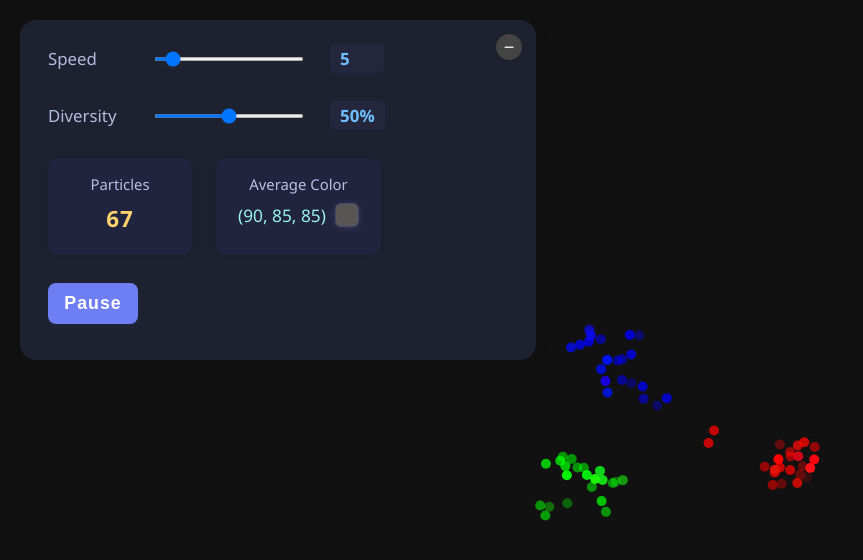
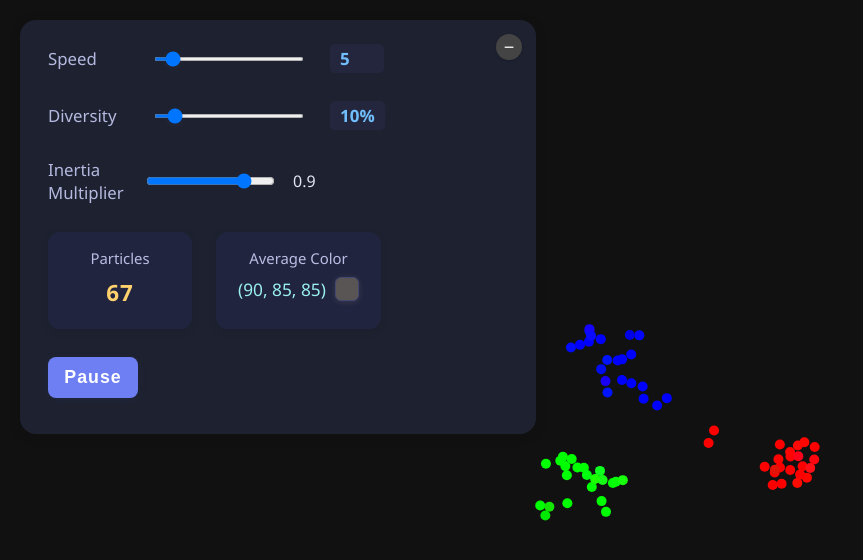
Before and after one commit to candym0n/particle-madness, a plain HTML site: page index.html in a window 1280 px wide. Shown: the whole page, without its empty margins (0-863 px from the left). Drawn offline with Linux system fonts and the light colour scheme.

Commit message:
Added inertia multiplier slider

```diff
--- a/index.html
+++ b/index.html
@@ -19,8 +19,13 @@
         </div>
         <div class="control-group">
             <label for="diversitySlider">Diversity</label>
-            <input id="diversitySlider" type="range" min="0" max="100" step="1" value="50" class="slider" />
-            <span id="diversityValue">50%</span>
+            <input id="diversitySlider" type="range" min="0" max="100" step="1" value="10" class="slider" />
+            <span id="diversityValue">10%</span>
+        </div>
+        <div class="control-group">
+            <label for="inertiaSlider">Inertia Multiplier</label>
+            <input id="inertiaSlider" type="range" min="0.5" max="1" step="0.01" value="0.9">
+            <span id="inertiaValue">0.9</span>
         </div>
         <div class="display-group">
             <div class="display-box">
--- a/js/constants.js
+++ b/js/constants.js
@@ -46,4 +46,7 @@ export const CONTROL_ELEMENTS = {
 
     AVG_COLOR_RGB: document.getElementById('avgColorRGB'),
     AVG_COLOR_SWATCH: document.getElementById('avgColorSwatch'),
+
+    INERTIA_SLIDER: document.getElementById('inertiaSlider'),
+    INERTIA_VALUE: document.getElementById('inertiaValue')
 }
--- a/js/main.js
+++ b/js/main.js
@@ -12,6 +12,7 @@ let system;
 let running = true;
 let speed = 5; // 1-10
 let diversity = 10; // 0-100
+let inertiaMultiplier = 0.9; // 0 - 1
 
 /**
  * Resize canvas and re-center origin.
@@ -78,7 +79,7 @@ function animate(now) {
 
     ctx.translate(canvas.width/2, canvas.height/2); // move origin to center
     for (let i = 0; i < speed; ++i) {
-        system.update(dt, diversity);
+        system.update(dt, diversity, inertiaMultiplier);
     }
     system.draw(ctx);
 
@@ -111,6 +112,11 @@ CONTROL_ELEMENTS.DIVERSITY_SLIDER.addEventListener('input', (e) => {
     CONTROL_ELEMENTS.DIVERSITY_VALUE.textContent = diversity + "%";
 });
 
+CONTROL_ELEMENTS.INERTIA_SLIDER.addEventListener('input', (e) => {
+    inertiaMultiplier = e.target.value;
+    CONTROL_ELEMENTS.INERTIA_VALUE.textContent = inertiaMultiplier;
+})
+
 const collapseBtn = document.getElementById('collapseToggle');
 const controls = document.querySelector('.particle-controls');
 
--- a/js/particles/Particle.js
+++ b/js/particles/Particle.js
@@ -56,15 +56,26 @@ export class Particle {
      * @param {Particle[]} neighbors - Nearby particles
      * @param {(parentA: Particle, parentB: Particle) => void} interact - A function to breed
      * @param {number} diversityNum - Tendancy to explore diversity (0-100)
+     * @param {number} inertiaMultiplier - % velocity retained for next update
      */
-    update(dt, neighbors, interact, diversityNum) {
+    update(dt, neighbors, interact, diversityNum, inertiaMultiplier) {
         // Update the position
         this.x += this.vx;
         this.y += this.vy;
 
         let localDiv = 0;
 
-        if (!this.inRecovery) {
+        if (this.inRecovery) {
+            // Xenophobia during recovery
+            for (let n of neighbors) {
+                const dx = n.x - this.x;
+                const dy = n.y - this.y;
+                const lenSquared = dx * dx + dy * dy;
+                if (lenSquared < 0.1) continue;
+                this.vx -= (dx / lenSquared) * dt;
+                this.vy -= (dy / lenSquared) * dt;
+            }
+        } else {
             // We are lonely :(
             if (neighbors.length === 0)
                 this.lookingRadius += dt * 100; // Increase search radius
@@ -103,21 +114,11 @@ export class Particle {
                     this.vy += (dy / dist) * dt;
                 }
             }
-        } else {
-            // Xenophobia
-            for (let n of neighbors) {
-                const dx = n.x - this.x;
-                const dy = n.y - this.y;
-                const lenSquared = dx * dx + dy * dy;
-                if (lenSquared < 0.1) continue;
-                this.vx -= (dx / lenSquared) * dt;
-                this.vy -= (dy / lenSquared) * dt;
-            }
         }
 
         // Friction
-        this.vx *= 0.9;
-        this.vy *= 0.9;
+        this.vx *= inertiaMultiplier;
+        this.vy *= inertiaMultiplier;
     }
 
     /**
@@ -127,7 +128,7 @@ export class Particle {
      */
     draw(ctx, radius) {
         ctx.save();
-        ctx.globalAlpha = Math.max(this.life / 100, 0);
+        //ctx.globalAlpha = Math.max(this.life / 100, 0);
         ctx.fillStyle = `rgb(${this.color.r}, ${this.color.g}, ${this.color.b})`;
         ctx.beginPath();
         ctx.arc(this.x, this.y, radius, 0, Math.PI * 2);
--- a/js/particles/ParticleSystem.js
+++ b/js/particles/ParticleSystem.js
@@ -31,14 +31,15 @@ export class ParticleSystem {
      * Update all particles in the system.
      * @param {number} dt
      * @param {number} diversity - Tendancy to explore diversity (0-100)
+     * @param {number} inertiaMultiplier - 0 = at rest, 1 = full speed
      */
-    update(dt, diversity=0) {
+    update(dt, diversity=0, inertiaMultiplier=0.9) {
         const self = this;
 
         for (let i = this.particles.length - 1; i >= 0; --i) {
             let p = this.particles[i];
             const neighbors = self.findNeighbors(p);
-            p.update(dt, neighbors, self.attemptBreed.bind(self), diversity);
+            p.update(dt, neighbors, self.attemptBreed.bind(self), diversity, inertiaMultiplier);
 
             p.recoveryTimer -= dt * 1000;
             p.life -= dt;
```
